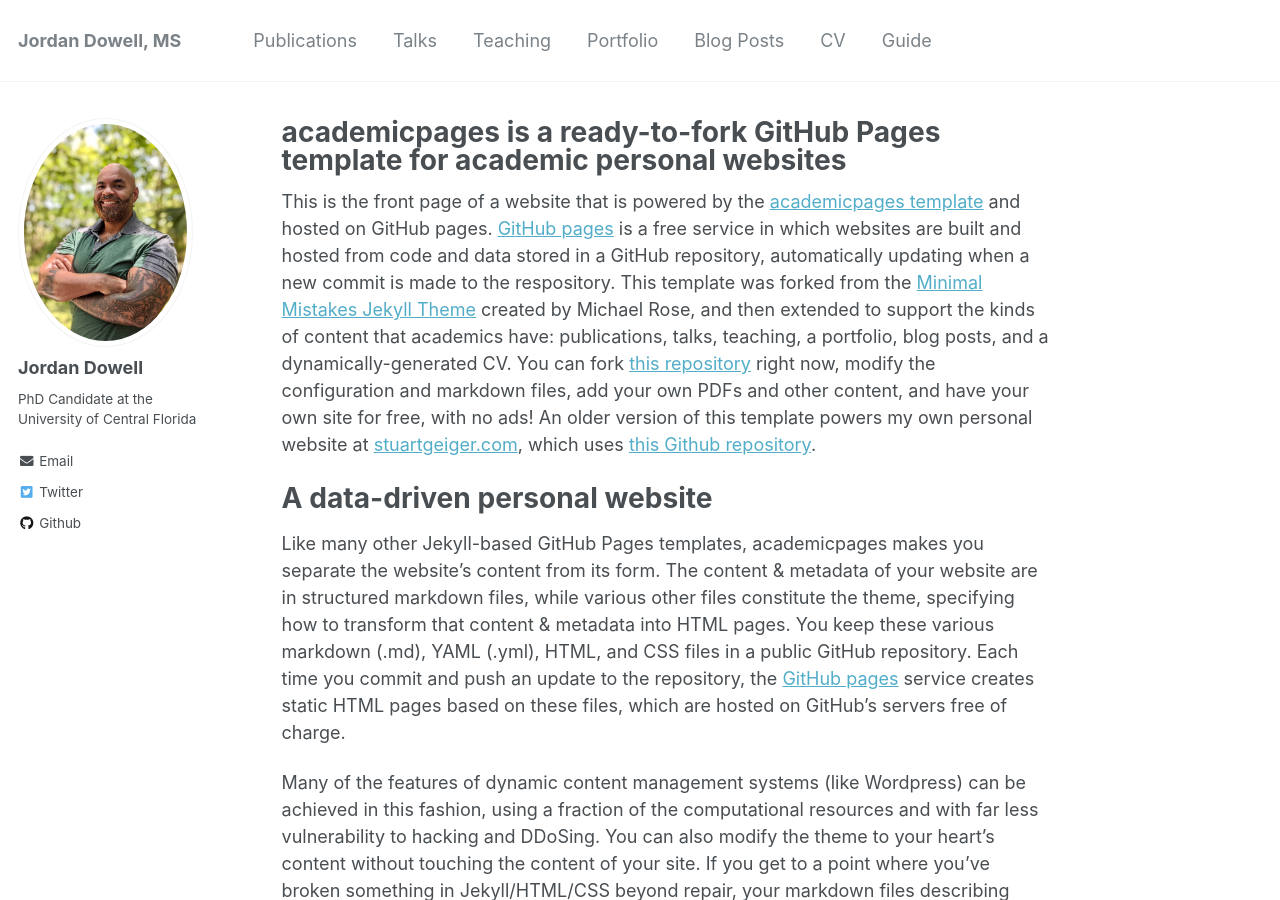
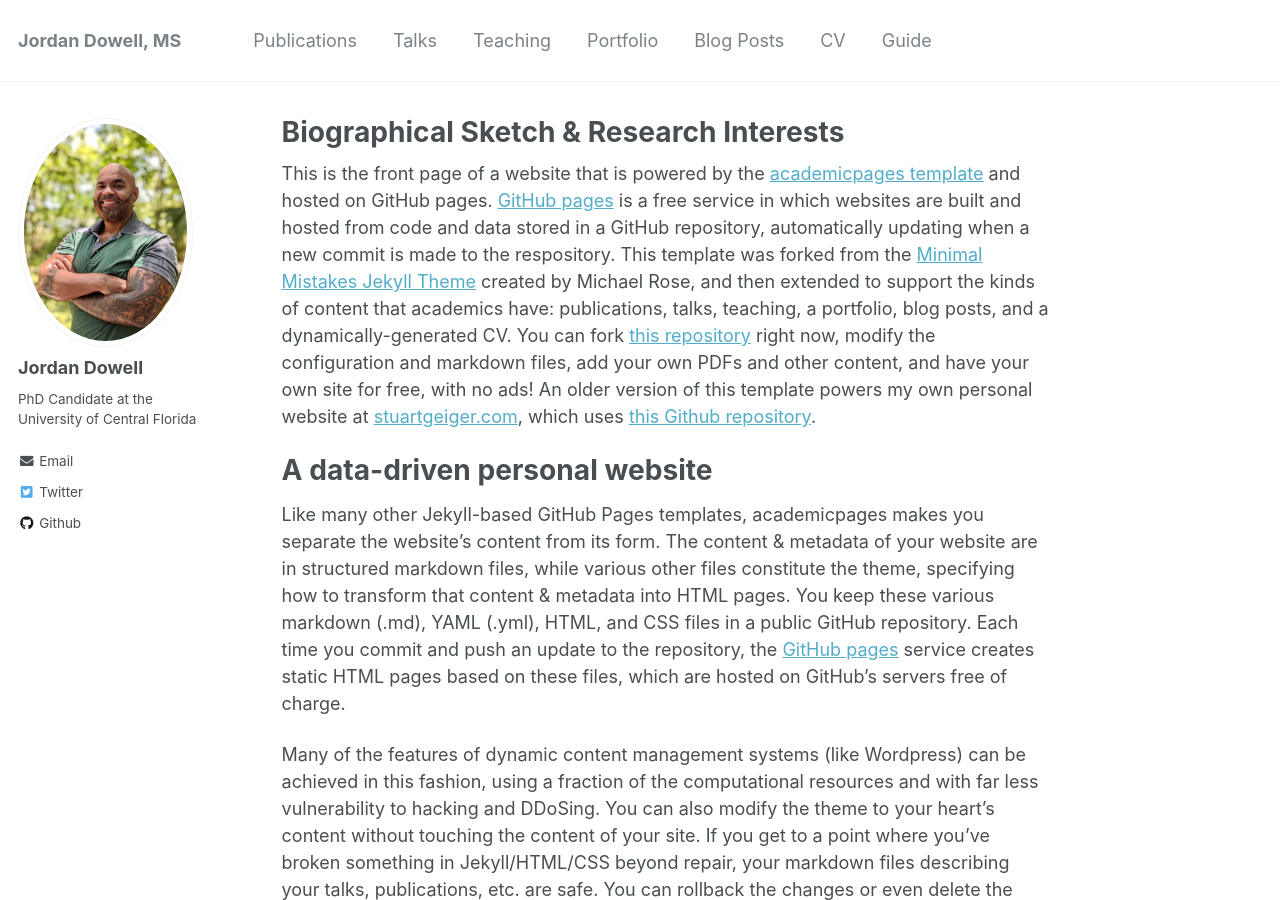
Before and after one commit to jordandowell/jordandowell.github.io, a Jekyll site: the page built from _pages/about.md, in a window 1280 px wide and 900 px high. Built offline with Jekyll 4.4.1, drawn with Linux system fonts in a browser that asks for light colours.

Commit message:
added title

```diff
--- a/_config.yml
+++ b/_config.yml
@@ -87,7 +87,7 @@ author:
   employer         :
   pubmed           : #"https://www.ncbi.nlm.nih.gov/pubmed/?term=john+snow"
   googlescholar    : #"http://yourfullgooglescholarurl.com"
-  email            : "jordan.dowell (at) ucf.edu"
+  email            : "jordan.dowell@ucf.edu"
   researchgate     :  # example: "https://www.researchgate.net/profile/yourprofile"
   uri              :
   bitbucket        :
--- a/_pages/about.md
+++ b/_pages/about.md
@@ -1,6 +1,6 @@
 ---
 permalink: /
-title: "academicpages is a ready-to-fork GitHub Pages template for academic personal websites"
+title: "Biographical Sketch & Research Interests"
 excerpt: "About me"
 author_profile: true
 redirect_from:
```
